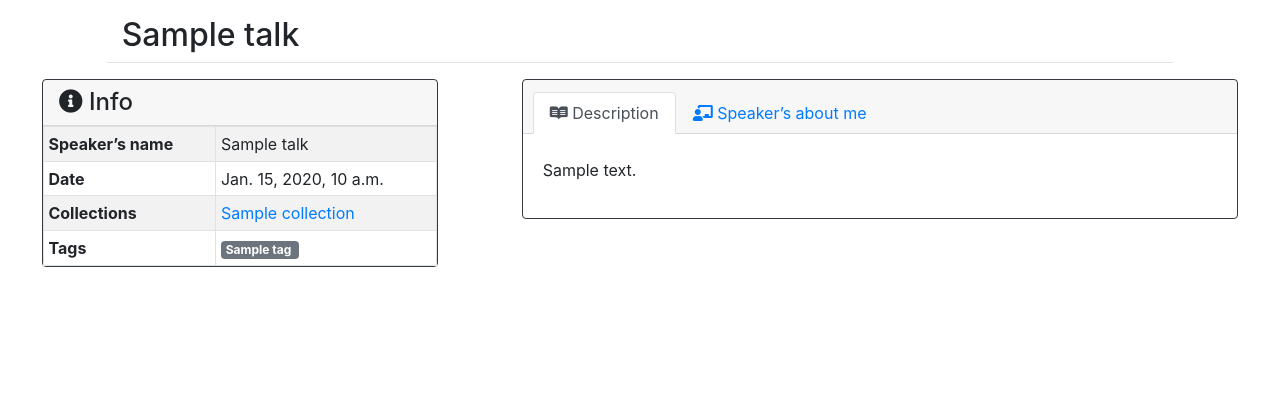
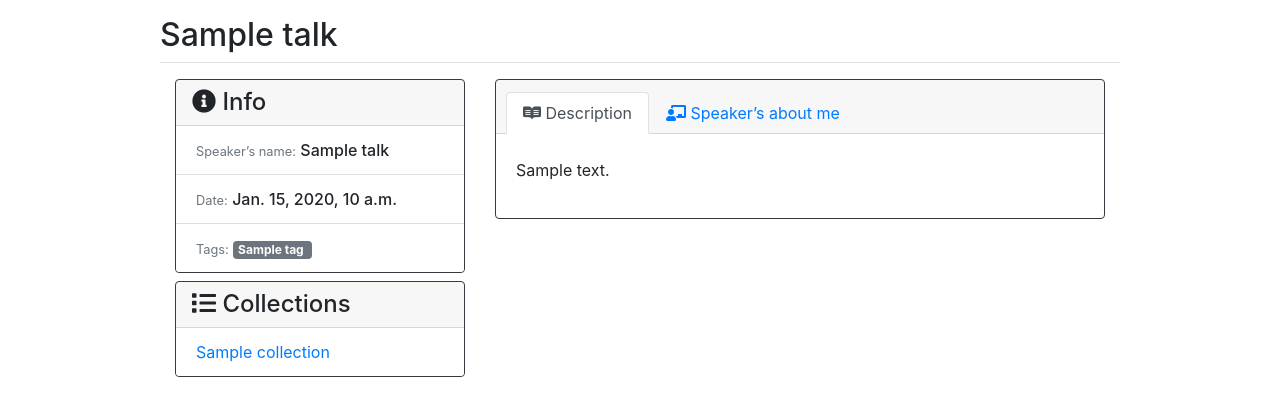
Before and after one commit to U2328/talks.tue.django, a Django app: page /talk/1 in a window 1280 px wide. Shown: the part 56-472 px from the top of the page. Run offline with Django 3.2, Linux system fonts and the light colour scheme; tables that the repository leaves empty hold one stand-in row (values such as "Sample post"); parts of the project's set-up code (start-up, migrations or seed data) failed here and were passed over; some libraries are stand-ins or nearby versions.

Commit message:
added collection view

```diff
--- a/talks_tue/core/models.py
+++ b/talks_tue/core/models.py
@@ -33,16 +33,36 @@ class Collection(models.Model):
 
     title = models.CharField(verbose_name=_("Title"), max_length=32)
     description = MarkdownxField(verbose_name=_("Description"), max_length=512)
-    talks = models.ManyToManyField(
-        "Talk", verbose_name=_("Talks"), related_name="collections"
+    organizer = models.ForeignKey(
+        settings.AUTH_USER_MODEL, models.SET_NULL, null=True, blank=True, verbose_name=_("Oragnizer"), related_name="orgnized_collections"
     )
     editors = models.ManyToManyField(
         settings.AUTH_USER_MODEL, verbose_name=_("Editors"), related_name="edited_collections"
     )
+    is_meta = models.BooleanField(verbose_name=_("Is metacollection?"), default=False)
     history = HistoricalRecords()
+
+    talks = models.ManyToManyField(
+        "Talk", null=True, blank=True, verbose_name=_("Talks"), related_name="collections"
+    )
+    sub_collections = models.ManyToManyField(
+        "Collection", null=True, blank=True, verbose_name=_("Subcollections"), related_name="meta_collections"
+    )
+
+    def save(self, *args, **kwargs):
+        if self.is_meta:
+            self.talks.clear()
+            self.sub_collections.remove(self)
+        else:
+            self.sub_collections.clear()
+        super().save(*args, **kwargs)
 
     def __str__(self):
         return self.title
+
+    @property
+    def tags(self):
+        return list(set(tag for talk in self.talks.all() for tag in talk.tags.all()))
 
 
 class Tag(models.Model):
--- a/talks_tue/core/templatetags/markdownify.py
+++ b/talks_tue/core/templatetags/markdownify.py
@@ -1,7 +1,7 @@
 from functools import partial
 
 from django.conf import settings
-from django.utils.safestring import mark_safe
+from django.utils.html import strip_tags, mark_safe, conditional_escape
 
 import markdown
 import bleach
@@ -20,6 +20,6 @@ def markdownify(text):
     extension_configs = getattr(settings, 'MARKDOWNIFY_MARKDOWN_EXTENSION_CONFIGS', [])
 
     # Convert markdown to html
-    html = markdown.markdown(text, extensions=extensions, extension_configs=extension_configs)
+    html = markdown.markdown(strip_tags(text), extensions=extensions, extension_configs=extension_configs)
 
     return mark_safe(html)
--- a/talks_tue/core/urls.py
+++ b/talks_tue/core/urls.py
@@ -5,5 +5,6 @@ app_name = "core"
 
 urlpatterns = [
     path('', views.index, name="index"),
-    path('talk/<int:pk>', views.talk, name="talk")
+    path('talk/<int:pk>', views.talk, name="talk"),
+    path('collection/<int:pk>', views.collection, name="collection"),
 ]
--- a/talks_tue/core/views.py
+++ b/talks_tue/core/views.py
@@ -3,13 +3,14 @@ from django.contrib import messages
 from django.utils.timezone import now
 from django.utils.translation import gettext as _
 
-from .models import Talk
+from .models import Talk, Collection
 
 
 def index(request):
     return render(
         request, "core/index.html", context={
-            "up_next": Talk.objects.filter(timestamp__gte=now()).order_by('timestamp')[:10],
+            # "up_next": Talk.objects.filter(timestamp__gte=now()).order_by('timestamp')[:10],
+            "up_next": Talk.objects.order_by('timestamp')[:10],
             "hover_messages": True
         }
     )
@@ -25,3 +26,14 @@ def talk(request, pk):
             "overdue": talk.timestamp < now(),
         }
     )
+
+
+def collection(request, pk):
+    collection = get_object_or_404(Collection, pk=pk)
+    return render(
+        request, "core/collection.html", context={
+            "now": now(),
+            "collection": collection,
+            "talks": collection.talks.order_by('timestamp')
+        }
+    )
--- a/talks_tue/templates/core/index.html
+++ b/talks_tue/templates/core/index.html
@@ -21,7 +21,7 @@
                         <div class="d-flex justify-content-between align-items-center">
                             <div class="btn-group">
                                 <button type="button" class="btn btn-sm btn-outline-secondary" data-toggle="modal" data-target="#viewModal" data-pk="{{ talk.pk }}">View</button>
-                                <a href="{% url 'core:talk' pk=talk.pk%}" class="btn btn-sm btn-outline-secondary">Goto</a>
+                                <a href="{% url 'core:talk' pk=talk.pk %}" class="btn btn-sm btn-outline-secondary">Goto</a>
                             </div>
                             <small class="text-muted">{{ talk.timestamp }}</small>
                         </div>
--- a/talks_tue/templates/core/talk.html
+++ b/talks_tue/templates/core/talk.html
@@ -6,47 +6,44 @@
 {% block content %}
 <div class="container-fluid">
     <div class="row pt-3">
-        <div class="col-md-10 mx-auto border-bottom">
-            <h2>{{ talk.title }}</h2>
-        </div>
+        <div class="col-xs-11 col-md-10 col-lg-9 mx-auto">
+            <div class="row border-bottom">
+                <h2 class="text-center">{{ talk.title }}</h2>
             </div>
             <div class="row">
-        <div class="col-md-4 mx-auto pt-3">
+                <div class="col-lg-5 col-xl-4 pt-3">
                     <div class="card border-dark">
                         <div class="card-header h-50 p-2 pl-3">
-                    <h4 class="mb-0"><i class="fas fa-info-circle"></i> {% trans "Info" %}</h4>
+                            <h4 class="mb-0"><i class="fas fa-info-circle"></i>&nbsp;{% trans "Info" %}</h4>
                         </div>
-                <div class="card-body p-0">
-                    <table class="table table-striped table-bordered table-sm mb-0">
-                        <tbody>
-                            <tr>
-                                <th scope="row">{% trans "Speaker’s name" %}</th>
-                                <td>{{ talk.name }}</td>
-                            </tr>
-                            <tr class="{% if overdue %}table-danger{% endif %}">
-                                <th scope="row">{% blocktrans %}Date{% endblocktrans %}</th>
-                                <td>{{ talk.timestamp }}</td>
-                            </tr>
-                            <tr>
-                                <th scope="row">{% trans "Collections" %}</th>
-                                <td>
-                                    <ul class="list-unstyled mb-0">
+                        <ul class="list-group list-group-flush">
+                            <li class="list-group-item">
+                                <small class="text-muted">{% trans "Speaker’s name:" %}</small>&nbsp;<span class="h6">{{ talk.name }}</span>
+                            </li>
+                            <li class="list-group-item">
+                                <small class="text-muted">{% trans "Date:" %}</small>&nbsp;<span class="h6">{{ talk.timestamp }}</span>
+                            </li>
+                            <li class="list-group-item">
+                                <small class="text-muted">{% trans "Tags:" %}</small>&nbsp;<span class="h6">{% for tag in talk.tags.all %}{% include 'snippets/tag.html' with tag=tag %}{% endfor %}</span>
+                            </li>
+                        </ul>
+                    </div>
+                    {% if talk.collections.exists %}
+                        <div class="card border-dark mt-2">
+                            <div class="card-header h-50 p-2 pl-3">
+                                <h4 class="mb-0"><i class="fas fa-list"></i>&nbsp;{% trans "Collections" %}</h4>
+                            </div>
+                            <ul class="list-group list-group-flush">
                                 {% for collection in talk.collections.all %}
-                                            <li><a href="#">{{ collection.title }}</a></li>
+                                    <li class="list-group-item">
+                                        <a href="{% url 'core:collection' pk=collection.pk %}">{{ collection.title }}</a>
+                                    </li>
                                 {% endfor %}
                             </ul>
-                                </td>
-                            </tr>
-                            <tr>
-                                <th scope="row">{% blocktrans %}Tags{% endblocktrans %}</th>
-                                <td>{% for tag in talk.tags.all %}{% include 'snippets/tag.html' with tag=tag %}{% endfor %}</td>
-                            </tr>
-                        </tbody>
-                    </table>
                         </div>
+                    {% endif %}
                 </div>
-        </div>
-        <div class="col-md-8 col-lg-7 mx-auto pt-3">
+                <div class="col-lg-7 col-xl-8 pt-3">
                     <div class="card border-dark">
                         <div class="card-header">
                             <ul class="nav nav-tabs card-header-tabs">
@@ -66,10 +63,12 @@
                         </div>
                         <div class="card-body tab-content pt-2">
                             <div class="tab-pane active show" id="description" role="tabpanel" aria-labelledby="description-tab">
-                        <p class="md">{{ talk.description | escape | markdownify }}</p>
+                                <p class="md">{{ talk.description | markdownify | escape }}</p>
                             </div>
                             <div class="tab-pane" id="speaker" role="tabpanel" aria-labelledby="speaker-tab">
-                        <p class="md">{{ talk.about_me | escape | markdownify }}</p>
+                                <p class="md">{{ talk.about_me | markdownify | escape }}</p>
+                            </div>
+                        </div>
                     </div>
                 </div>
             </div>
--- a/talks_tue/users/views.py
+++ b/talks_tue/users/views.py
@@ -19,7 +19,6 @@ class LoginView(BaseLoginView):
 
 class LogoutView(BaseLogoutView):
     template_name = "users/login.html"
-    redirect_authnticated_user = True
 
     def get(self, request, *args, **kwargs):
         messages.success(request, _("Logged out."))
```
Also changed, not shown: talks_tue/templates/core/collection.html (added, +74 -0 lines), talks_tue/core/migrations/0002_auto_20190326_2118.py (added), talks_tue/core/migrations/0003_auto_20190326_2212.py (added). Lines whose indentation alone changed are shown as unchanged.
